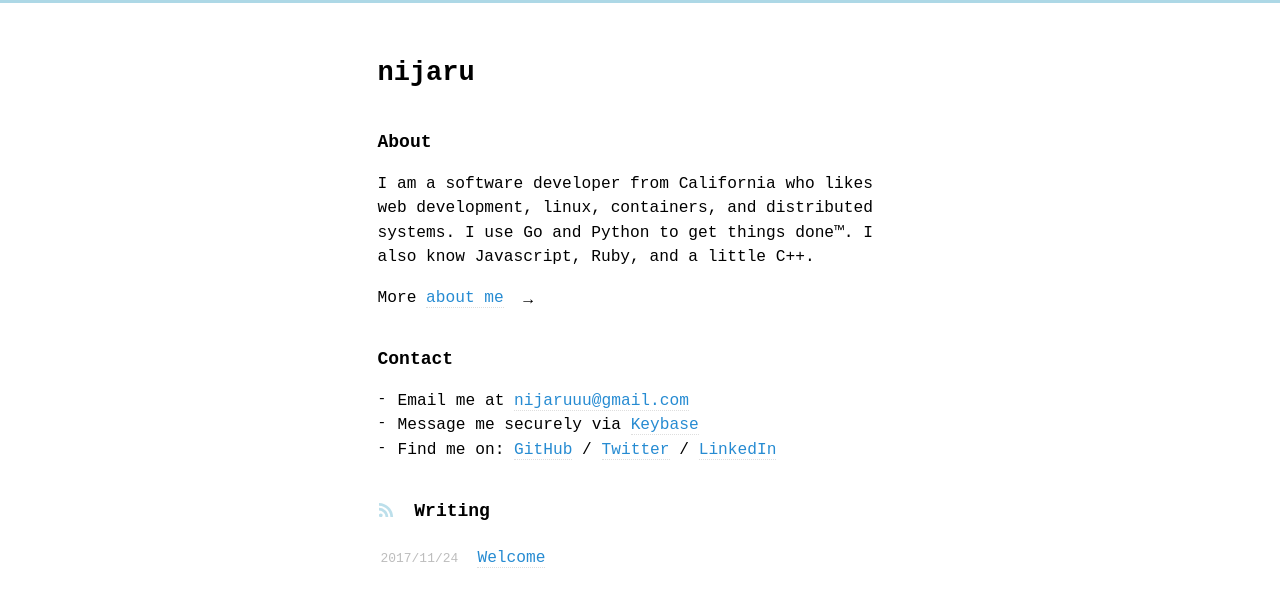
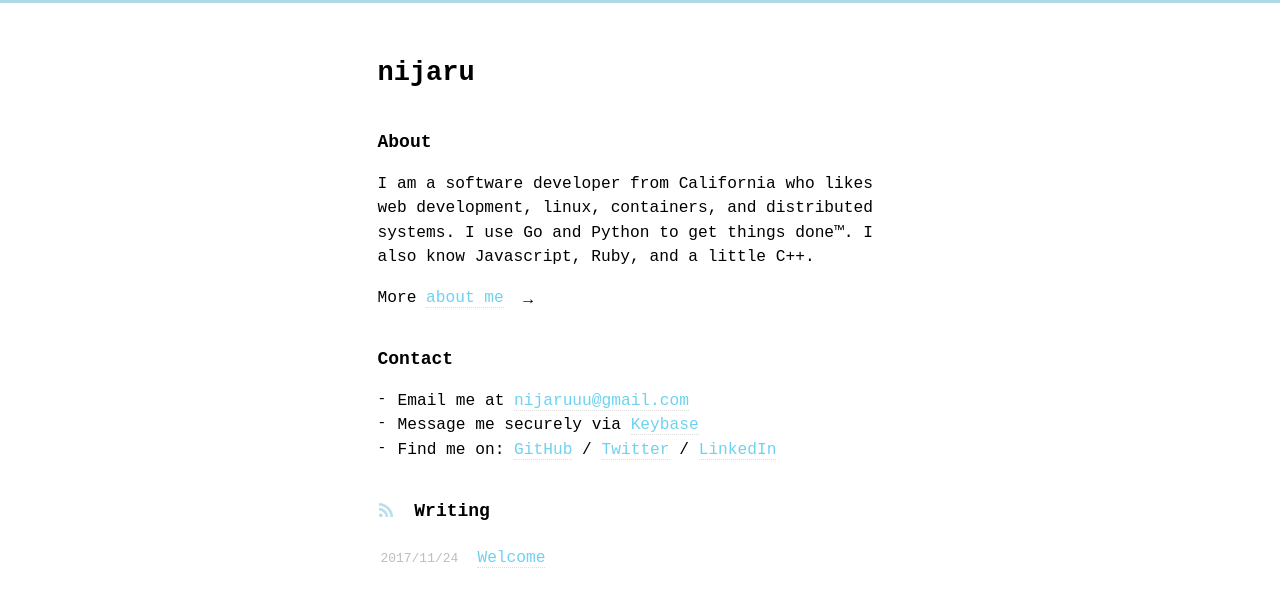
Before and after one commit to nijaru/nijaru.github.io, a Jekyll site: the page built from index.md, in a window 1280 px wide. Shown: the top 607 px of the page. Built offline with Jekyll 4.4.1, drawn with Linux system fonts in a browser that asks for light colours.

Commit message:
Update color
Signed-off-by: Nick Russo <nicholasjamesrusso@gmail.com>

```diff
--- a/_includes/main.css
+++ b/_includes/main.css
@@ -206,7 +206,7 @@ h4 {
 a, a:active, a:visited, a:hover {
   border-bottom: 1px dotted #DEDEDE;
   text-decoration: none;
-  color: #268bd2;
+  color: #6ED2F0;
 }
 
 a:hover {
```
